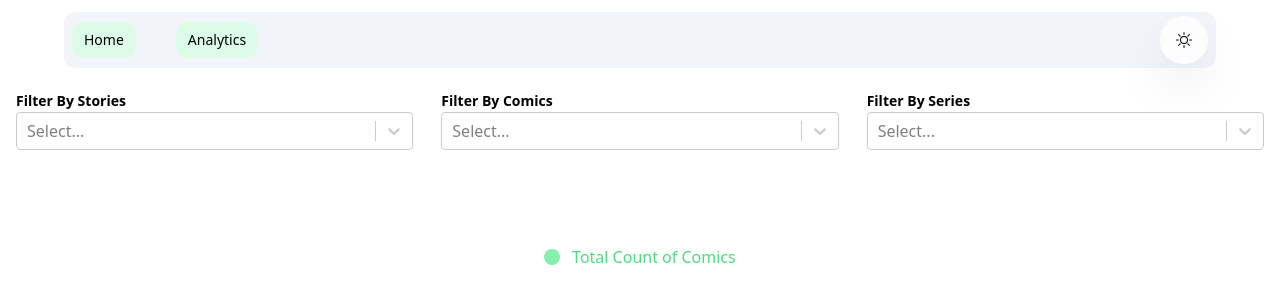
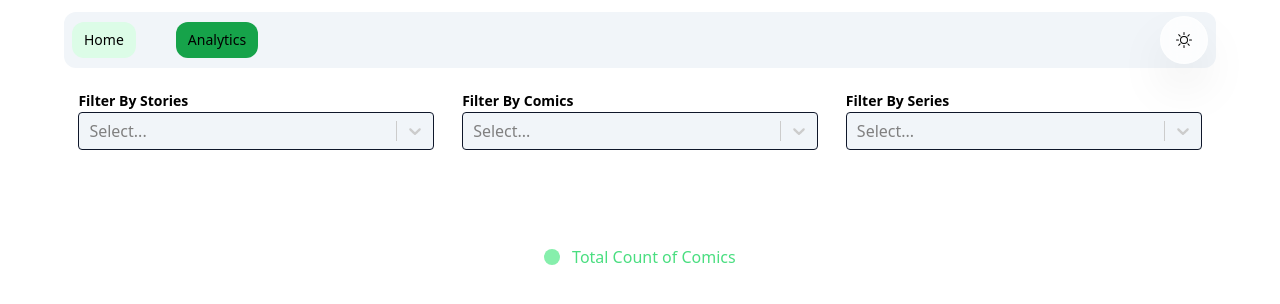
Before and after one commit to Utsavthebug/marvel-api-task, a React (Vite) app: page /analytics in a window 1280 px wide. Shown: the top 304 px of the page. Built offline with nearby package versions, Linux system fonts and the light colour scheme; no server answers; a web font is replaced by a local one.

Commit message:
dark color issue fixed

```diff
--- a/src/components/BarChart/index.tsx
+++ b/src/components/BarChart/index.tsx
@@ -1,5 +1,6 @@
 import { BarChart, Bar, Cell, XAxis, YAxis, Tooltip, Legend, ResponsiveContainer } from 'recharts';
 import { BarDataType } from '../../pages/Analytics';
+import { useTheme } from '../../store/theme-context';
 
 
 interface DataProps {
@@ -9,7 +10,7 @@ interface DataProps {
 const CustomTooltip = ({ active, payload, label }:any) => {
   if (active && payload && payload.length) {
     return (
-      <div className="p-2 bg-green-300">
+      <div className="p-2 bg-green-300 dark:bg-green-600 dark:text-white">
         <p className="text-sm font-protest">{label}</p>
         <p className="text-sm font-protest">{`No. of Comics : ${payload[0].value}`}</p>
       </div>
@@ -38,7 +39,11 @@ const renderLegendContent = (props:any) => {
 
 
 
+
 const BarChartComponent : React.FC<DataProps> = ({data}) => {
+  const themeData = useTheme()
+  const {theme} = themeData
+  const IsDark = theme==="dark";
   return (
     <ResponsiveContainer width="100%" height="100%">
     <BarChart
@@ -52,7 +57,10 @@ const BarChartComponent : React.FC<DataProps> = ({data}) => {
       <XAxis dataKey={"name"} tickLine={false} interval={0}
       tick={{fontSize:12,
         fontWeight:'600',
-
+        stroke:IsDark?'#f1f5f9':'#1e293b'
+      }}
+      label={{
+        fill : IsDark ? '#ff0000':'black'
       }}
       height={120}
       angle={-45}
@@ -61,7 +69,11 @@ const BarChartComponent : React.FC<DataProps> = ({data}) => {
       allowDataOverflow={true}
       />
       <Tooltip cursor={false} content={<CustomTooltip/>}/>
-      <YAxis/>
+      <YAxis
+      tick={{
+        stroke:IsDark?'#f1f5f9':'#1e293b'
+      }}
+      />
       <Legend
       iconType='circle'
       align='center'
--- a/src/components/DashboardTable/index.tsx
+++ b/src/components/DashboardTable/index.tsx
@@ -112,11 +112,11 @@ const DashboardTable = () => {
                 <th scope="col" className="px-16 py-3">
                     <span className="sr-only">Image</span>
                 </th>
-                <th scope="col" className="px-6 py-3">
+                <th scope="col" className="px-6 py-3 dark:text-white">
                     Name
                 </th>
 
-                <th scope="col" className="px-6 py-3">
+                <th scope="col" className="px-6 py-3 dark:text-white">
                     Description
                 </th>
             </tr>
--- a/src/components/Navbar/index.tsx
+++ b/src/components/Navbar/index.tsx
@@ -1,12 +1,12 @@
+import { NavLink } from 'react-router-dom'
 import ThemeSwitch from '../ThemeSwitch/theme-switch'
-import { Link } from 'react-router-dom'
 
 const Navbar = () => {
   return (
-   <nav className='w-[90%] py-1 mx-auto mt-3 rounded-xl flex items-center justify-between bg-slate-100 px-2'>
+   <nav className='w-[90%] dark:bg-slate-600 py-1 mx-auto mt-3 rounded-xl flex items-center justify-between bg-slate-100 px-2'>
     <ul className='flex gap-10'>
-        <Link to={"/"} className='py-2 px-3 bg-green-100 rounded-xl  text-sm'>Home</Link>
-        <Link to={"/analytics"} className='py-2 px-3 bg-green-100 rounded-xl text-sm'>Analytics</Link>
+        <NavLink to={"/"} className='py-2 aria-[current=page]:bg-green-600 px-3 bg-green-100 rounded-xl  text-sm'>Home</NavLink>
+        <NavLink to={"/analytics"} className='py-2 px-3 aria-[current=page]:bg-green-600  bg-green-100 rounded-xl text-sm'>Analytics</NavLink>
     </ul>
     <ThemeSwitch/>
    </nav>
--- a/src/components/Pagination/index.tsx
+++ b/src/components/Pagination/index.tsx
@@ -1,4 +1,5 @@
 import React, { useState } from "react";
+import { DiVim } from "react-icons/di";
 import ReactPaginate from "react-paginate"
 
 interface PaginationProps {
@@ -29,11 +30,15 @@ const Pagination : React.FC<PaginationProps> = ({
 
     return (
         <ReactPaginate
-        breakLabel="..."
+        breakLabel={
+          <span className="dark:text-white">
+            ...
+          </span>
+        }
         nextLabel={
             <button
             disabled={DisableNext}
-            className="disabled:select-none select-none rounded-lg border border-gray-900 py-2 px-4 text-center align-middle font-sans text-xs font-bold uppercase text-gray-900 transition-all hover:opacity-75 focus:ring focus:ring-gray-300 active:opacity-[0.85] disabled:pointer-events-none disabled:opacity-50 disabled:shadow-none"
+            className="dark:text-white disabled:select-none dark:border-slate-200 select-none rounded-lg border border-gray-900 py-2 px-4 text-center align-middle font-sans text-xs font-bold uppercase text-gray-900 transition-all hover:opacity-75 focus:ring focus:ring-gray-300 active:opacity-[0.85] disabled:pointer-events-none disabled:opacity-50 disabled:shadow-none"
             type="button">
             Next
           </button>
@@ -45,13 +50,13 @@ const Pagination : React.FC<PaginationProps> = ({
         pageLinkClassName={"w-8 h-8 p-3 rounded-full flex items-center justify-center"}
         previousLabel={<button
             disabled={DisablePrev}
-            className="select-none rounded-lg border dark:  border-gray-900 py-2 px-4 text-center align-middle font-sans text-xs font-bold uppercase text-gray-900 transition-all hover:opacity-75 focus:ring focus:ring-gray-300 active:opacity-[0.85] disabled:pointer-events-none disabled:opacity-50 disabled:shadow-none"
+            className="select-none dark:text-white rounded-lg border dark:  border-slate-200 py-2 px-4 text-center align-middle font-sans text-xs font-bold uppercase text-gray-900 transition-all hover:opacity-75 focus:ring focus:ring-gray-300 active:opacity-[0.85] disabled:pointer-events-none disabled:opacity-50 disabled:shadow-none"
             type="button">
             Previous
           </button>}
         renderOnZeroPageCount={null}
         containerClassName="flex items-center gap-6 p-4 border-t border-blue-gray-50"
-        pageClassName="w-8 h-8 bg-red-100 rounded-full"
+        pageClassName="w-8 h-8 bg-red-100 dark:text-white dark:bg-slate-500 rounded-full"
       />
       )
 
--- a/src/components/SearchBar/index.tsx
+++ b/src/components/SearchBar/index.tsx
@@ -16,7 +16,7 @@ const SearchBar : React.FC<SearchBarProps> = ({
   return (
     <div className="relative">
     <div className="absolute inset-y-0 rtl:inset-r-0 start-0 flex items-center ps-3 pointer-events-none">
-        <svg className="w-4 h-4 text-gray-500 dark:text-gray-400" aria-hidden="true" xmlns="http://www.w3.org/2000/svg" fill="none" viewBox="0 0 20 20">
+        <svg className="w-4 h-4 dark:text-white text-gray-500" aria-hidden="true" xmlns="http://www.w3.org/2000/svg" fill="none" viewBox="0 0 20 20">
             <path stroke="currentColor" stroke-linecap="round" stroke-linejoin="round" stroke-width="2" d="m19 19-4-4m0-7A7 7 0 1 1 1 8a7 7 0 0 1 14 0Z"/>
         </svg>
     </div>
--- a/src/pages/Analytics.tsx
+++ b/src/pages/Analytics.tsx
@@ -7,6 +7,7 @@ import { formatFunction } from "../utils/helpers"
 import { getMarvelCharacters } from "../api/MarvelCharacters"
 import { getAllStories } from "../api/Stories"
 import type { Character } from "../components/DashboardTable"
+import { useTheme } from "../store/theme-context"
 
 
 export interface BarDataType{
@@ -95,18 +96,29 @@ const Analytics = () => {
     fetchCharacterData()
   },[ComicId,SeriesId,StoriesId])
 
+  //checking if dark or not
+  const themeData = useTheme()
+  const {theme} = themeData
+  const IsDark = theme==='dark';
 
   return (
       <div className="w-screen h-screen px-4 py-5 flex flex-col gap-[70px]">
         {/* Filtering Characters */}
-        <div className="grid grid-cols-1 md:gap-7 md:grid-cols-3">
+        <div className="grid w-[90%] mx-auto grid-cols-1 md:gap-7 md:grid-cols-3">
             {/* Filter by name */}
             <div className="mb-5">
-            <label className="text-sm font-bold">Filter By Stories</label>
+            <label className="text-sm font-bold dark:text-white">Filter By Stories</label>
             <Select
               isMulti
               name="comics"
               options={storiesDropdown}
+              styles={{
+                control: (baseStyles, state) => ({
+                  ...baseStyles,
+                  backgroundColor:IsDark?'#64748b':'#f1f5f9',
+                  borderColor:IsDark?'#94a3b8':'#0f172a'
+                  }),
+              }}
               onChange={handleStoriesDropDownChange}
             />
         </div>
@@ -114,26 +126,42 @@ const Analytics = () => {
 
         {/* Filter by Comics */}
         <div className="mb-5">
-            <label className="text-sm font-bold">Filter By Comics</label>
+            <label className="text-sm font-bold dark:text-white">Filter By Comics</label>
             <Select
               isMulti
               name="comics"
               options={comicsDropdown}
+              className="dark:bg-slate-500"
               onChange={handleComicsDropDownChange}
               classNamePrefix="select"
+              styles={{
+                control: (baseStyles, state) => ({
+                  ...baseStyles,
+                  backgroundColor:IsDark?'#64748b':'#f1f5f9',
+                  borderColor:IsDark?'#94a3b8':'#0f172a'
+                  }),
+              }}
 
             />
 
         </div>
 
         <div className="mb-5">
-            <label className="text-sm font-bold">Filter By Series</label>
+            <label className="text-sm font-bold dark:text-white">Filter By Series</label>
             <Select
               isMulti
               name="series"
               options={seriesDropDown}
               classNamePrefix="select"
+              className="dark:bg-slate-500"
               onChange={handleSeriesDropDownChange}
+              styles={{
+                control: (baseStyles, state) => ({
+                  ...baseStyles,
+                  backgroundColor:IsDark?'#64748b':'#f1f5f9',
+                  borderColor:IsDark?'#94a3b8':'#0f172a'
+                  }),
+              }}
             />
             </div>
         </div>
```
